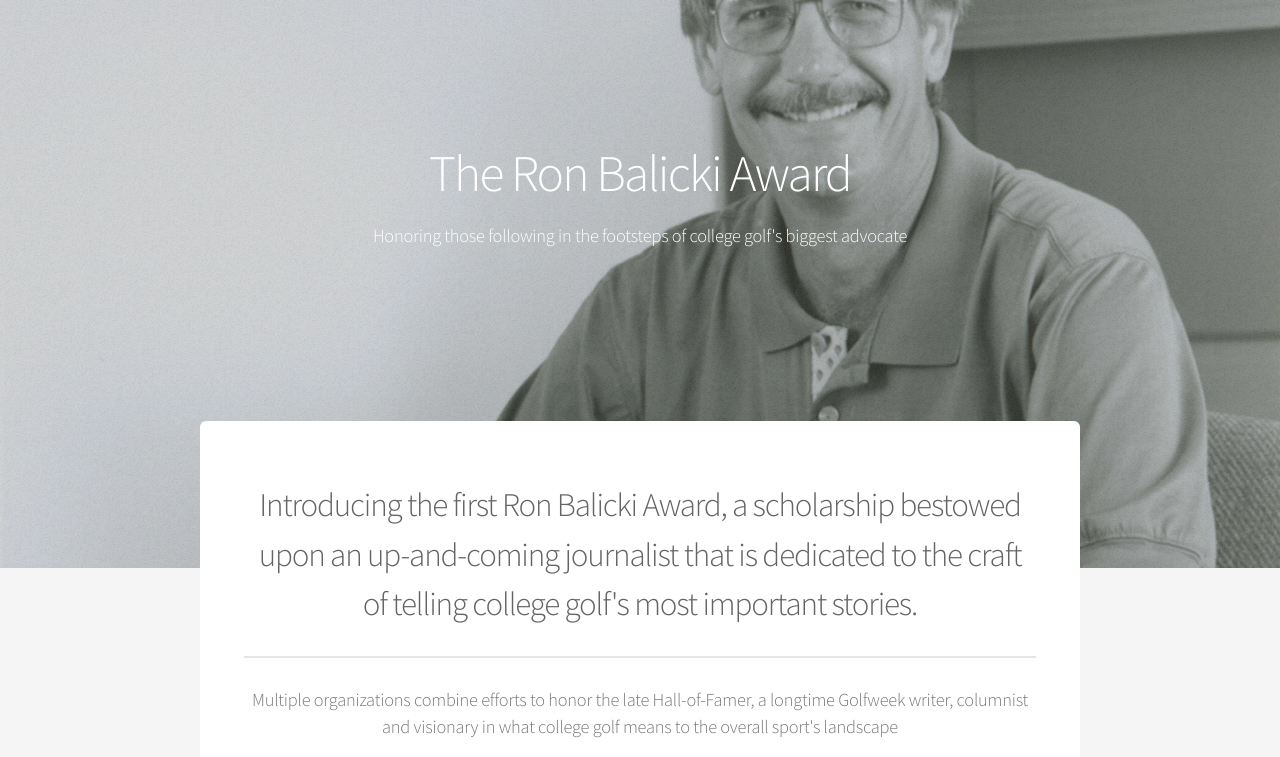
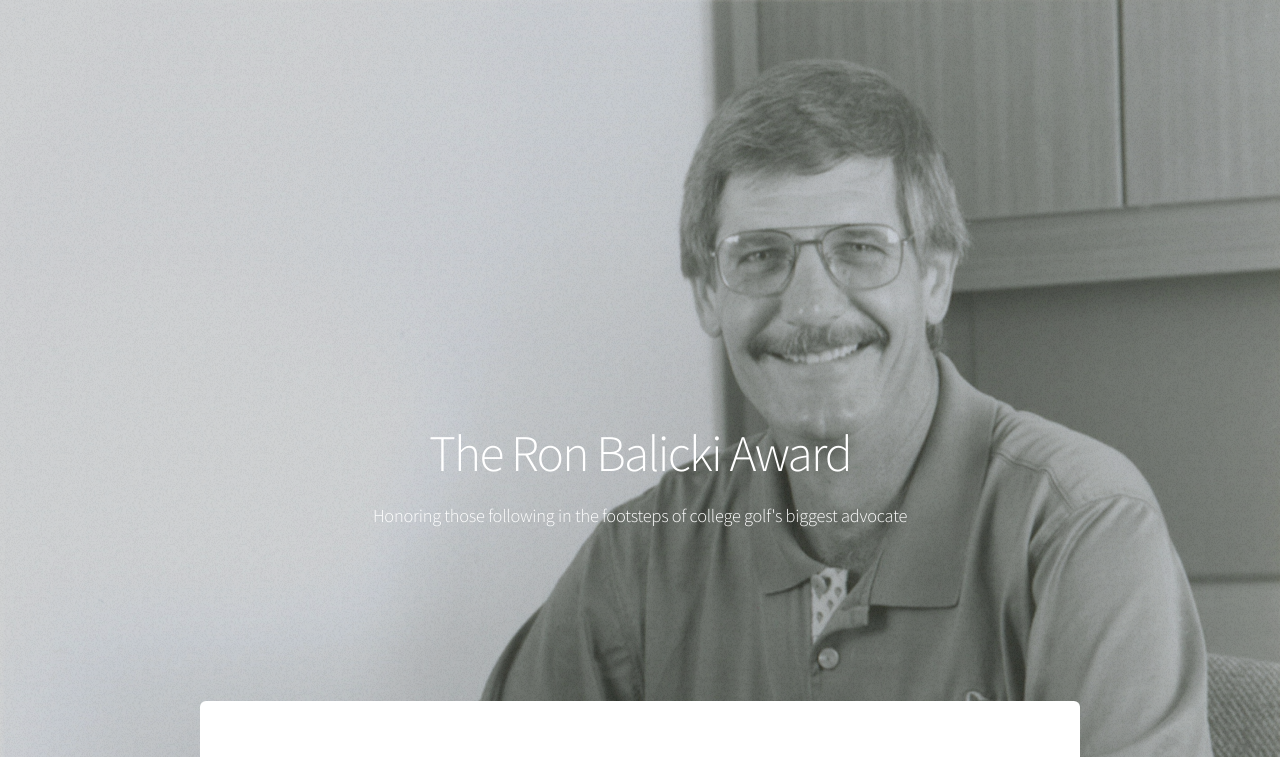
Before and after one commit to jsondavis/ronbalicki, a website: page src/index.html in a window 1280 px wide. Shown: the top 757 px of the page. Drawn offline with Linux system fonts and the light colour scheme.

Commit message:
[update] move text down on banner

```diff
--- a/src/css/style.css
+++ b/src/css/style.css
@@ -1224,7 +1224,7 @@
 		background-color: #666;
 		/*background-image: url("images/overlay.png"), url("../images/banner.jpg");*/
 		background-image: url("images/overlay.png"), url("../images/Ron_Balicki_Lead_Image.jpg");
-		background-position: top left,						center center;
+		background-position: bottom left,						center top;
 		background-repeat: repeat,							no-repeat;
 		background-size: auto,							cover;
 		color: #fff;
@@ -1243,7 +1243,7 @@
 		#banner h2 {
 			font-size: 3.5em;
 			line-height: 1em;
-			margin: 0 0 0.5em 0;
+			margin: 280px 0 0.5em 0;
 			padding: 0;
 		}
 
```
